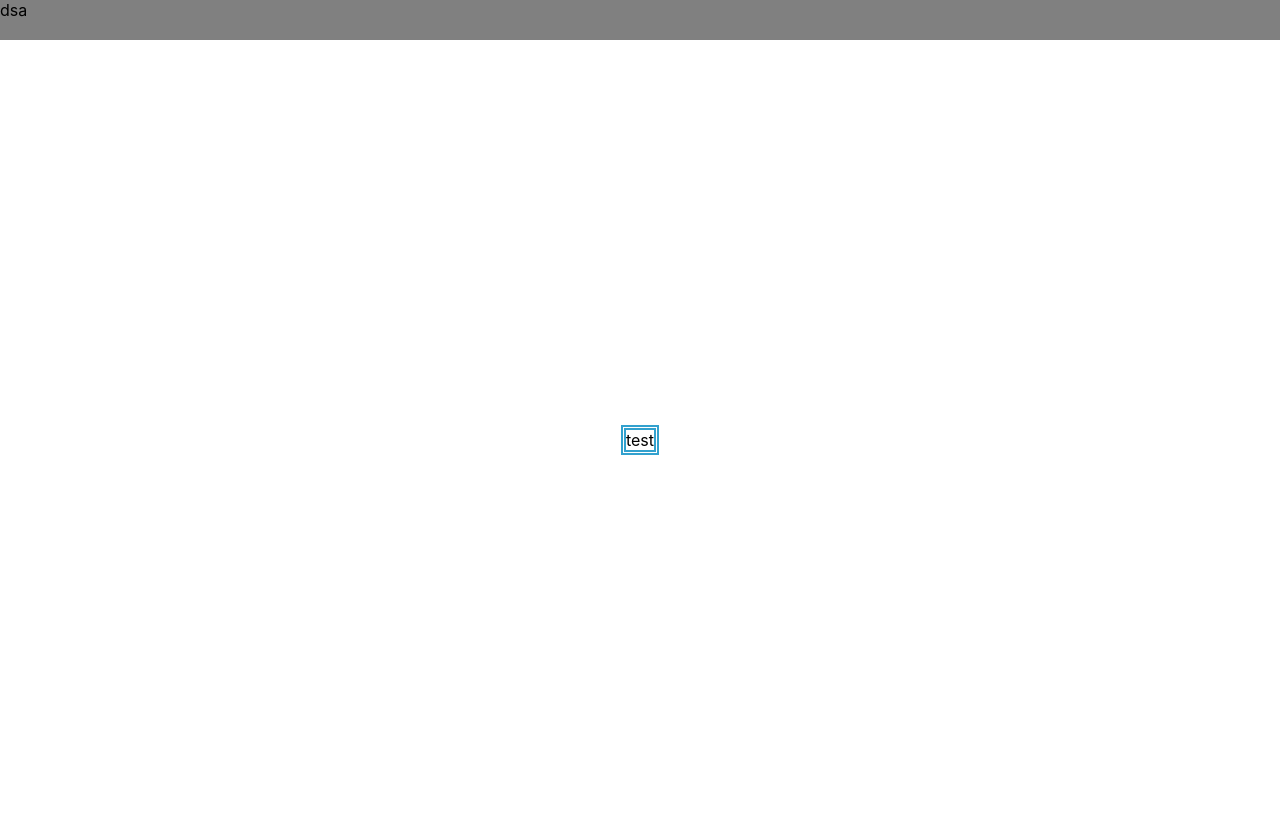
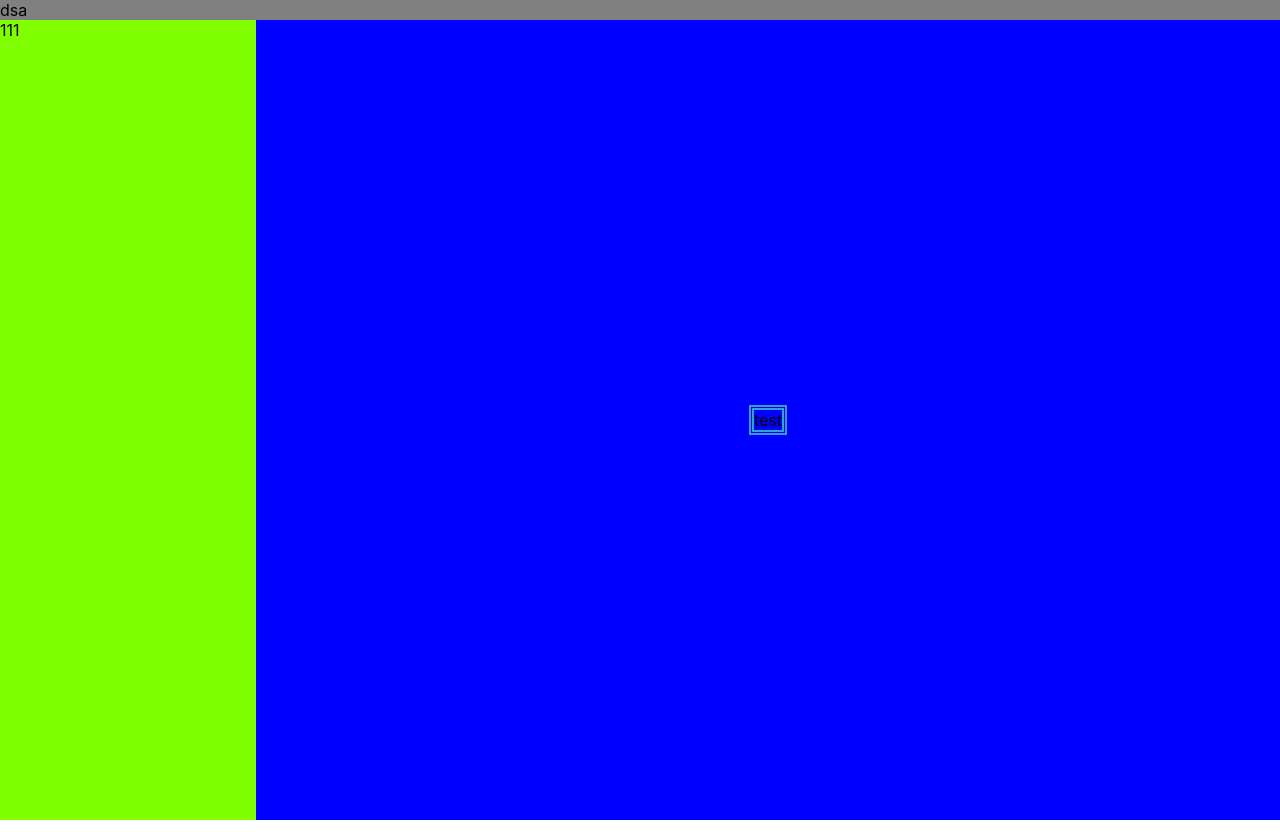
Before and after one commit to ydekor/react-test1, a React (Create React App) app: page / in a window 1280 px wide. Built offline with nearby package versions, Linux system fonts and the light colour scheme.

Commit message:
add side panel

```diff
--- a/src/app/App.css
+++ b/src/app/App.css
@@ -1,13 +1,27 @@
+.App {
+    display: flex;
+    flex-direction: column;
+    height: 100vh;
+}
+.topLine {
+    background-color: grey;
+}
+.container {
+    flex: 1;
+    display: flex;
+}
+.sidePanel {
+    background-color: chartreuse;
+    width: 20%;
+}
 .testWindow {
+    flex: 1;
     display: flex;
     justify-content: center;
     align-items: center;
-    height: 100vh
+    height: 100vh;
+    background-color: blue;
 }
 .testText {
     border: thick double #32a1ce
 }
-.topLine {
-    background-color: grey;
-    height: 5vh;
-}
--- a/src/app/App.js
+++ b/src/app/App.js
@@ -4,8 +4,11 @@ function App() {
   return (
     <div className="App">
         <div className="topLine">dsa</div>
-        <div className="testWindow">
-            <div className="testText">test</div>
+        <div className="container">
+            <div className="sidePanel">111</div>
+            <div className="testWindow">
+                <div className="testText">test</div>
+            </div>
         </div>
     </div>
   );
```
